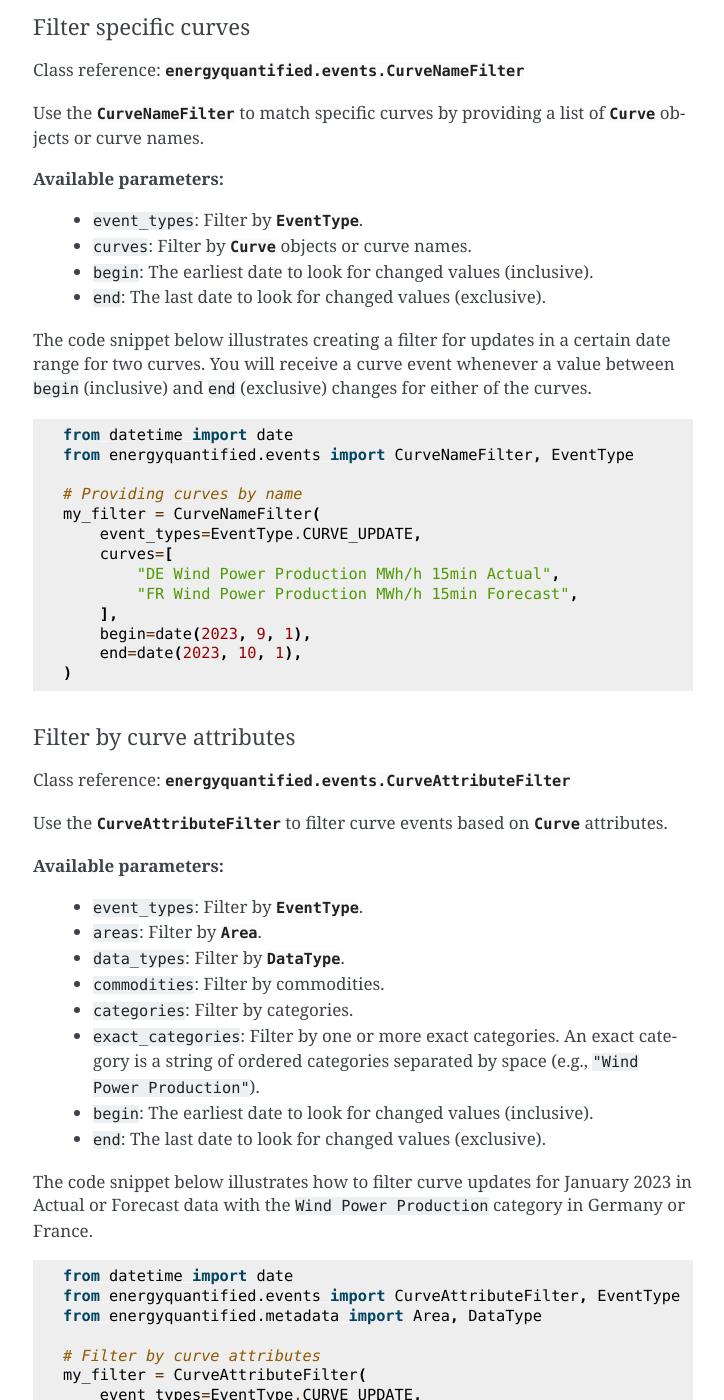
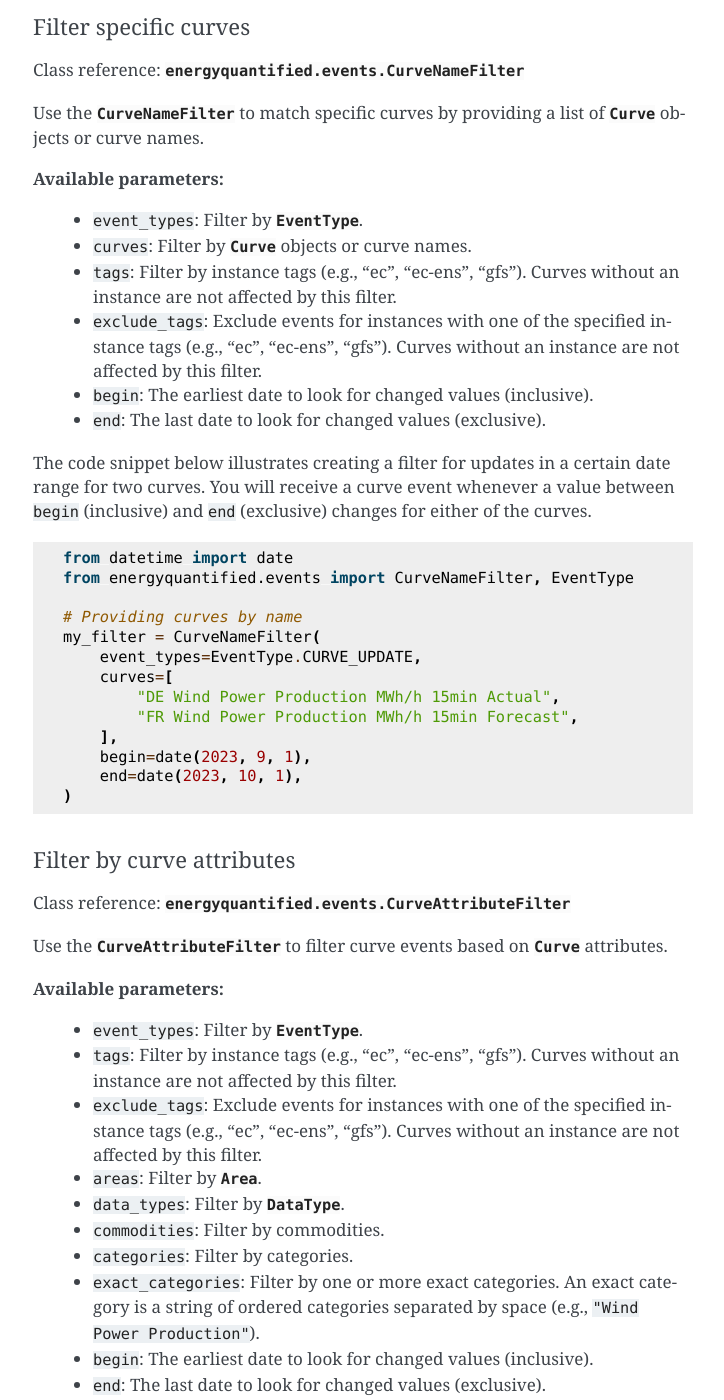
Before and after one commit to energyquantified/eq-python-client, a Sphinx documentation site: the page built from docs/userguide/push-feed.rst, in a window 1280 px wide and 1400 px high, scrolled down 6358 px. Shown: the whole window, without its empty margins (387-1111 px from the left). Built offline with Sphinx 7.4.7, drawn with Linux system fonts in a browser that asks for light colours.

Commit message:
Add documentation for push feed instance tag filters (#137)

```diff
--- a/docs/userguide/push-feed.rst
+++ b/docs/userguide/push-feed.rst
@@ -374,6 +374,13 @@ objects or curve names.
     * ``curves``: Filter by :py:class:`Curve <energyquantified.metadata.Curve>`
       objects or curve names.
 
+    * ``tags``: Filter by instance tags (e.g., "ec", "ec-ens", "gfs"). Curves
+      without an instance are not affected by this filter.
+
+    * ``exclude_tags``: Exclude events for instances with one of the specified
+      instance tags (e.g., "ec", "ec-ens", "gfs"). Curves without an instance are
+      not affected by this filter.
+
     * ``begin``: The earliest date to look for changed values (inclusive).
 
     * ``end``: The last date to look for changed values (exclusive).
@@ -413,6 +420,13 @@ attributes.
 
     * ``event_types``: Filter by
       :py:class:`EventType <energyquantified.events.EventType>`.
+
+    * ``tags``: Filter by instance tags (e.g., "ec", "ec-ens", "gfs"). Curves
+      without an instance are not affected by this filter.
+
+    * ``exclude_tags``: Exclude events for instances with one of the specified
+      instance tags (e.g., "ec", "ec-ens", "gfs"). Curves without an instance are
+      not affected by this filter.
 
     * ``areas``: Filter by :py:class:`Area <energyquantified.metadata.Area>`.
 
```
Also changed, not shown: 1 other file.
